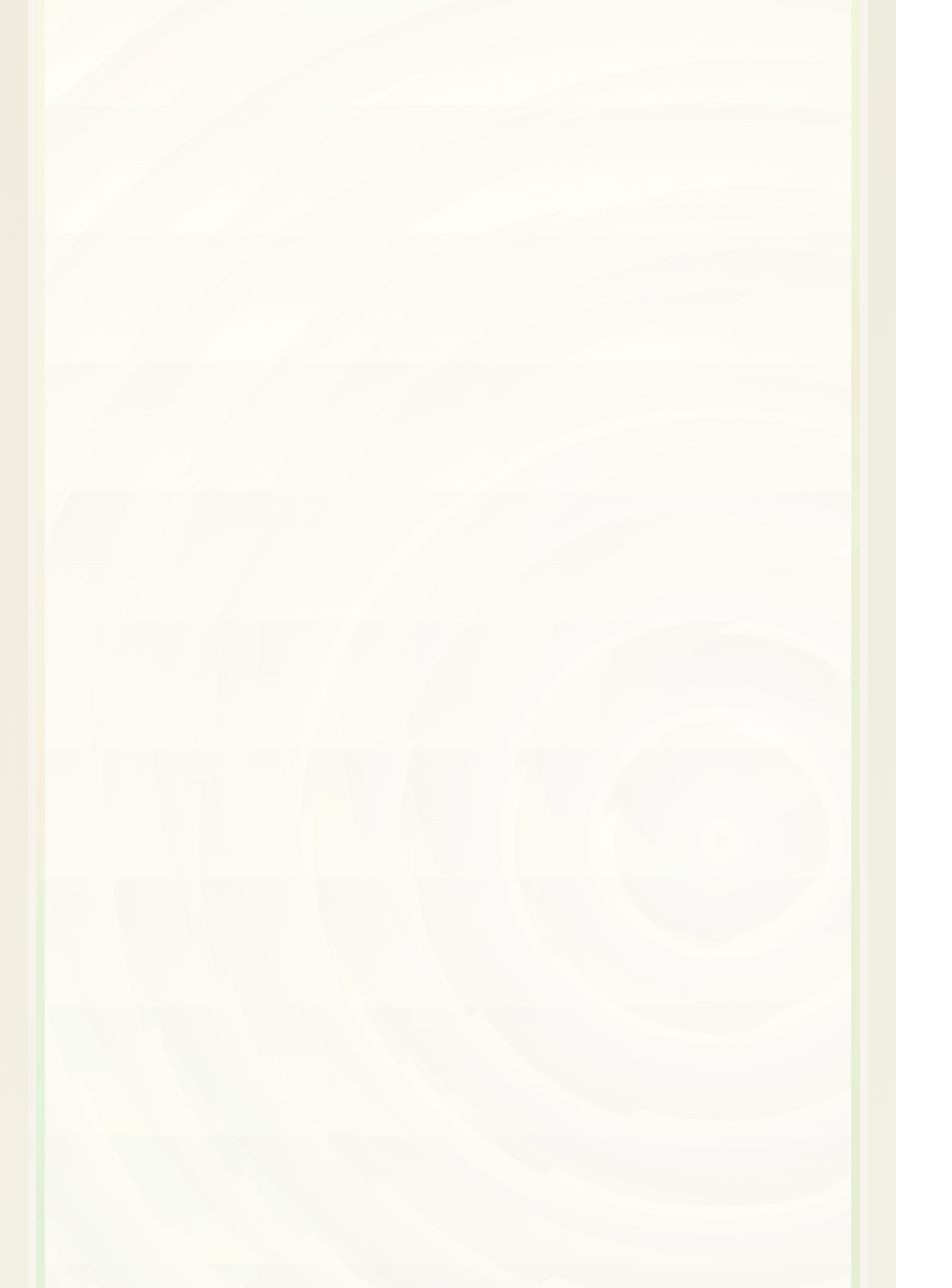
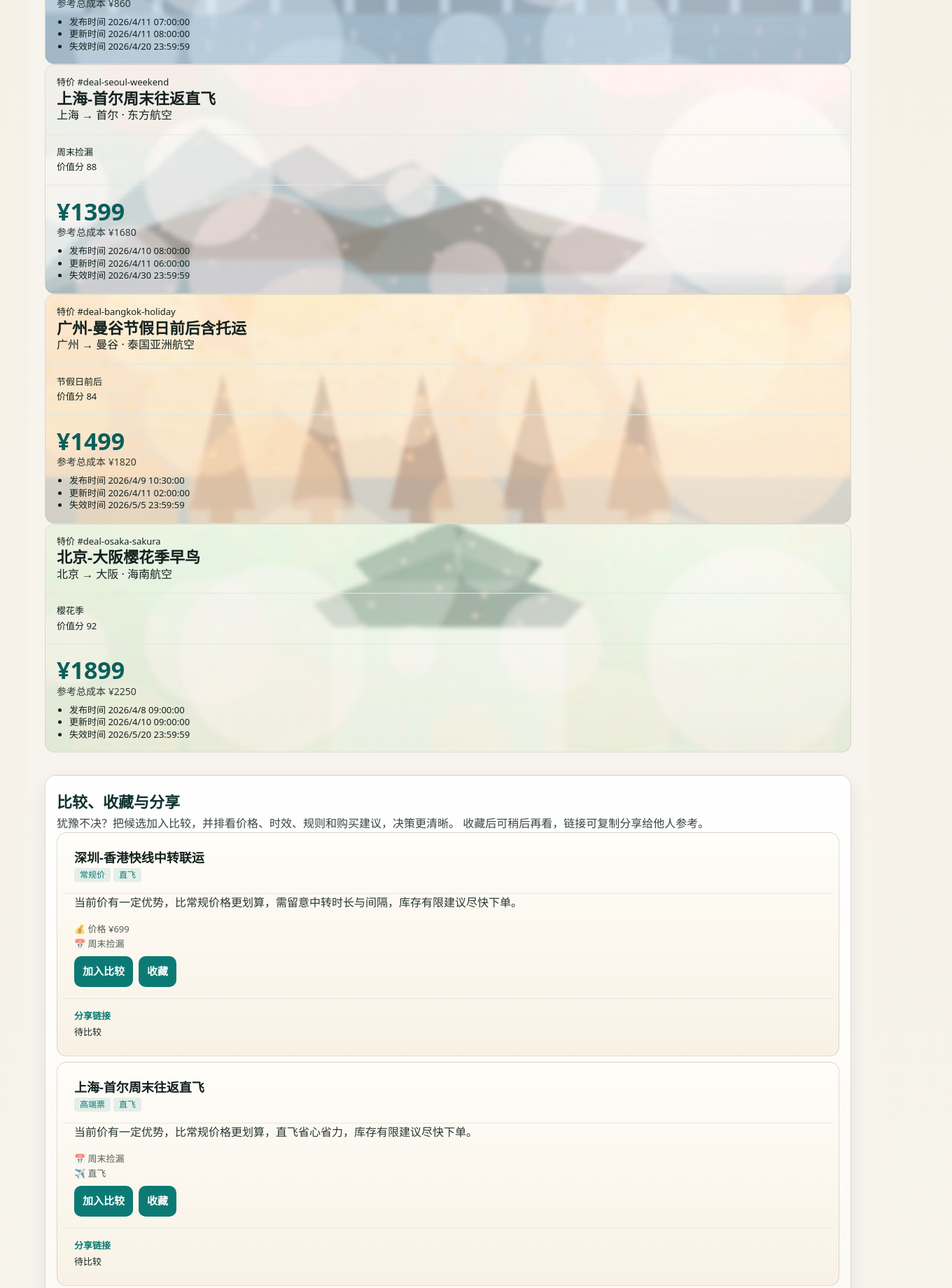
Before and after one commit to Asaki14/Airplane-Ticket-Manager, a Next.js app: page / in a window 1280 px wide. Shown: the part 2080-3920 px from the top of the page at 70% size, 1360 px wide, since content can reach past the window. Built offline with nearby package versions, Linux system fonts and the light colour scheme; no server answers.

Commit message:
fix: resolve blank page and missing deal card styles

```diff
--- a/src/app/page.tsx
+++ b/src/app/page.tsx
@@ -261,7 +261,7 @@ export default async function HomePage({ searchParams }: { searchParams: Promise
 
       <CompareAndSavePanel deals={deals} />
 
-      <nav className="public-nav" aria-label="页面底部导航">
+      <nav className="public-nav" aria-label="主导航">
         <a href="/">公开首页</a>
         <a href="/admin">运营后台</a>
         <a href="/admin/deals">Deal 管理</a>
--- a/src/components/deals/DealCard.tsx
+++ b/src/components/deals/DealCard.tsx
@@ -39,72 +39,37 @@ export function DealCard({
   const sceneImageUrl = pickSceneImageByDeal({ id, destination, title })
 
   return (
-    <article className="group relative flex flex-col bg-white rounded-xl border border-slate-200 shadow-sm hover:shadow-md transition-all overflow-hidden deal-card--atmosphere deal-card--scenic">
+    <article className="deal-card-shell deal-card--atmosphere deal-card--scenic">
       <span className="deal-card__atmosphere-layer" aria-hidden="true" />
-      <span className="deal-card__scene-layer h-24 w-full overflow-hidden absolute inset-x-0 top-0 opacity-10 pointer-events-none" aria-hidden="true" role="presentation">
-        <img src={sceneImageUrl} alt="" loading="lazy" decoding="async" className="w-full h-full object-cover" />
-        <div className="absolute inset-0 bg-gradient-to-b from-transparent to-white"></div>
+      <span className="deal-card__scene-layer" aria-hidden="true" role="presentation">
+        <img src={sceneImageUrl} alt="" loading="lazy" decoding="async" />
       </span>
       <span className="deal-card__scene-overlay" aria-hidden="true" role="presentation" />
 
-      <div className="p-5 md:p-6 flex flex-col flex-1 relative z-10">
-        <header className="mb-4">
-          <div className="flex justify-between items-start mb-3">
-            <p className="text-xs font-medium text-slate-500 bg-slate-100 px-2 py-1 rounded-md">特价 #{id}</p>
-            <div className="flex items-center gap-1 text-xs font-semibold text-emerald-600 bg-emerald-50 px-2 py-1 rounded-md">
-              <svg className="w-3 h-3" fill="none" viewBox="0 0 24 24" stroke="currentColor"><path strokeLinecap="round" strokeLinejoin="round" strokeWidth={2} d="M13 7h8m0 0v8m0-8l-8 8-4-4-6 6" /></svg>
-              价值分 {valueScore}
-            </div>
-          </div>
+      <header className="deal-card-shell__header">
+        <p className="deal-card-label">特价 #{id}</p>
+        <h2 className="deal-card-shell__title text-clamp-2">
+          <a href={`/deals/${id}`}>{title}</a>
+        </h2>
+        <p className="deal-card-shell__route">{departureCity} → {destination} · {airline}</p>
+      </header>
 
-          <h2 className="text-lg font-bold text-slate-800 line-clamp-2 leading-tight mb-4">
-            <a href={`/deals/${id}`} className="hover:text-blue-600 transition-colors before:absolute before:inset-0">{title}</a>
-          </h2>
+      <div className="deal-card-shell__body">
+        <p className="deal-card-meta">
+          <span className="deal-card-shell__meta-item">{travelWindowLabel}</span>
+        </p>
+        <p className="deal-score">价值分 {valueScore}</p>
+      </div>
 
-          <div className="flex items-center justify-between bg-slate-50 rounded-lg p-3 border border-slate-100">
-            <div className="text-center w-1/3">
-              <p className="text-base md:text-lg font-bold text-slate-700 truncate">{departureCity}</p>
-            </div>
-            <div className="flex-1 flex flex-col items-center justify-center px-2">
-              <span className="text-[10px] text-slate-400 mb-1 truncate max-w-full uppercase">{airline}</span>
-              <div className="w-full relative flex items-center justify-center">
-                <div className="h-px bg-slate-300 w-full absolute top-1/2 -translate-y-1/2"></div>
-                <svg className="w-3 h-3 text-slate-400 bg-slate-50 z-10 rotate-90" fill="none" viewBox="0 0 24 24" stroke="currentColor">
-                  <path strokeLinecap="round" strokeLinejoin="round" strokeWidth={2} d="M12 19l9 2-9-18-9 18 9-2zm0 0v-8" />
-                </svg>
-              </div>
-            </div>
-            <div className="text-center w-1/3">
-              <p className="text-base md:text-lg font-bold text-slate-700 truncate">{destination}</p>
-            </div>
-          </div>
-        </header>
-
-        <div className="flex-1 flex flex-col justify-end mt-2">
-          <p className="text-sm text-slate-600 flex items-center gap-2 mb-4">
-            <svg className="w-4 h-4 text-slate-400" fill="none" viewBox="0 0 24 24" stroke="currentColor"><path strokeLinecap="round" strokeLinejoin="round" strokeWidth={2} d="M8 7V3m8 4V3m-9 8h10M5 21h14a2 2 0 002-2V7a2 2 0 00-2-2H5a2 2 0 00-2 2v12a2 2 0 002 2z" /></svg>
-            <span className="line-clamp-1">{travelWindowLabel}</span>
-          </p>
-
-          <div className="flex items-end justify-between mt-auto pt-4 border-t border-slate-100">
-            <div>
-              <p className="text-xs text-slate-500 mb-1">参考总价 ¥{referenceTotalPrice}</p>
-              <div className="flex items-baseline gap-1 text-orange-600">
-                <span className="text-sm font-bold">¥</span>
-                <span className="text-3xl font-black leading-none">{headlinePrice}</span>
-                <span className="text-xs text-slate-500 ml-1 font-normal">起</span>
-              </div>
-            </div>
-            <span className="text-sm font-medium text-blue-600 group-hover:text-blue-700 group-hover:translate-x-1 transition-transform">详情 &rarr;</span>
-          </div>
-        </div>
-
-        <ul className="mt-5 pt-3 border-t border-slate-50 flex flex-wrap gap-x-3 gap-y-1 text-[11px] text-slate-400">
-          <li>发布 {toDateLabel(publishedAt)}</li>
-          <li>更新 {toDateLabel(updatedAt)}</li>
-          <li>失效 {toDateLabel(expiresAt)}</li>
+      <footer className="deal-card-shell__footer">
+        <p className="deal-price-main">¥{headlinePrice}</p>
+        <p className="deal-price-reference">参考总成本 ¥{referenceTotalPrice}</p>
+        <ul className="deal-freshness">
+          <li>发布时间 {toDateLabel(publishedAt)}</li>
+          <li>更新时间 {toDateLabel(updatedAt)}</li>
+          <li>失效时间 {toDateLabel(expiresAt)}</li>
         </ul>
-      </div>
+      </footer>
     </article>
   )
 }
--- a/src/lib/dealAdvice.ts
+++ b/src/lib/dealAdvice.ts
@@ -38,7 +38,7 @@ export function buildDealAdvice(deal: DealAdviceInput): string {
   const highValue = hasValidNumber(valueScore) && valueScore >= 80
 
   if (shenzhenToHongKong && inLowPriceBand(headlinePrice, deal.referenceTotalPrice) && highValue) {
-    return '深圳飞香港性价比高、航班密集，适合说走就走的短途旅行，行程确定建议尽快锁定。'
+    return '深圳飞香港性价比高、航班密集，人少且适合说走就走的短途出行，行程确定建议尽快锁定。'
   }
 
   const reference = deal.referenceTotalPrice
@@ -54,9 +54,9 @@ export function buildDealAdvice(deal: DealAdviceInput): string {
 
   const stopSummary = deal.stopSummary ?? ''
   const stopPart = stopSummary.includes('直飞')
-    ? '直飞省心省力，不用中转更轻松'
-    : '经停方案需留意中转时长，中转间隔建议预留充足'
-  const actionPart = hasValidNumber(valueScore) && valueScore >= 75 ? '库存有限，建议尽快下单锁定优惠' : '价格尚可，可继续观察对比后再决定'
+    ? '直飞省心省力'
+    : '需留意中转时长与间隔'
+  const actionPart = hasValidNumber(valueScore) && valueScore >= 75 ? '库存有限建议尽快下单' : '价格尚可建议可再观察'
 
   return `${pricePart}，${stopPart}，${actionPart}。`
 }
--- a/src/styles/globals.css
+++ b/src/styles/globals.css
@@ -80,7 +80,6 @@ select:focus-visible {
 
 .spring-atmosphere {
   isolation: isolate;
-  overflow: hidden;
 }
 
 .spring-atmosphere::before,
@@ -1563,10 +1562,6 @@ select:focus-visible {
     grid-template-columns: repeat(2, minmax(0, 1fr));
   }
 
-  .public-deal-feed {
-    grid-template-columns: repeat(2, minmax(0, 1fr));
-  }
-
   .compare-grid {
     grid-template-columns: repeat(3, minmax(0, 1fr));
   }
```
